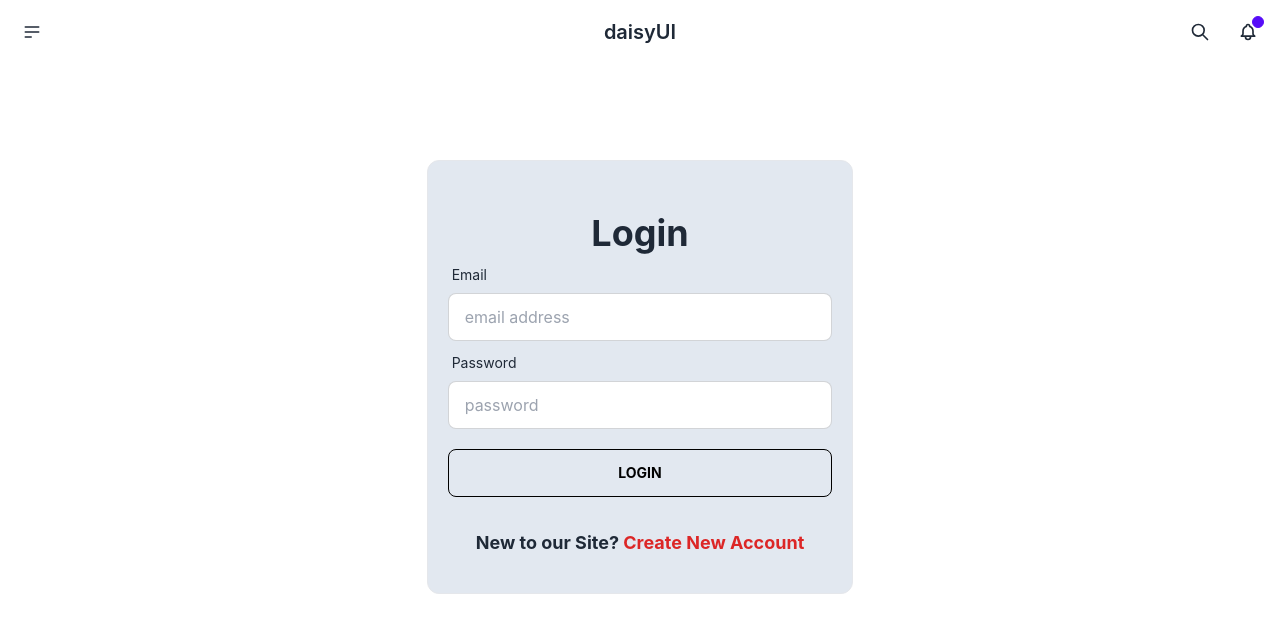
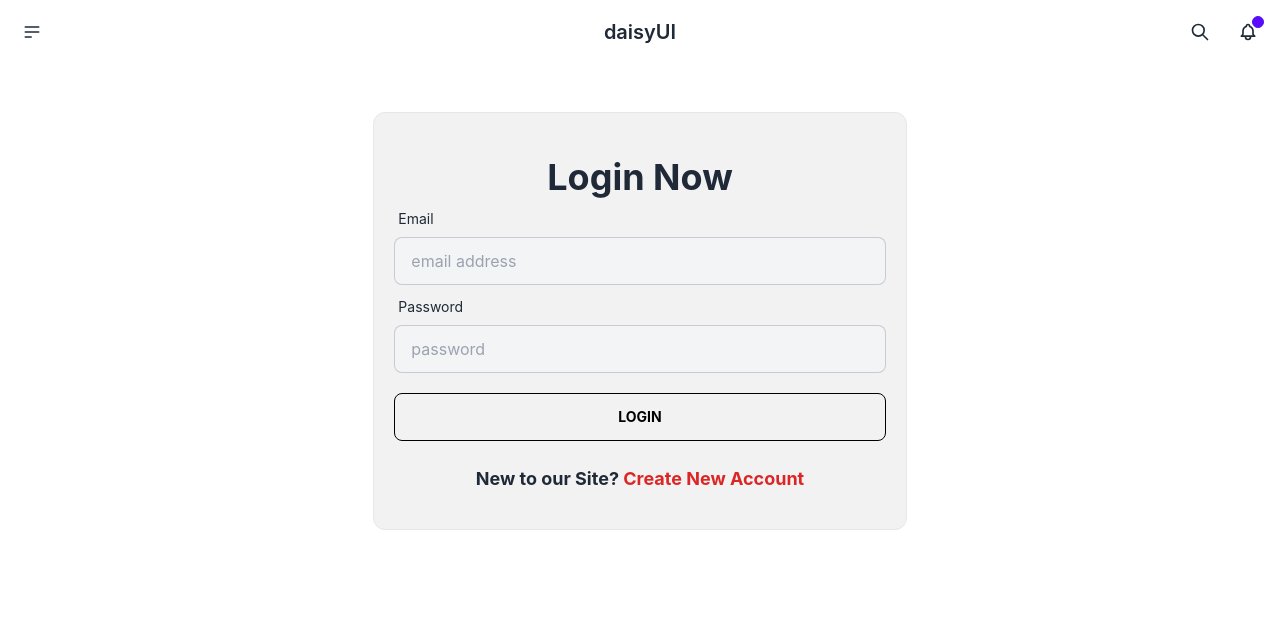
Before and after one commit to coder-sadhin/teachers-leave-application-client, a React (Create React App) app: page / in a window 1280 px wide. Shown: the top 632 px of the page. Built offline with nearby package versions, Linux system fonts and the light colour scheme; no server answers.

Commit message:
Update-infoForm

```diff
--- a/public/index.html
+++ b/public/index.html
@@ -10,34 +10,11 @@
       content="Web site created using create-react-app"
     />
     <link rel="apple-touch-icon" href="%PUBLIC_URL%/logo192.png" />
-    <!--
-      manifest.json provides metadata used when your web app is installed on a
-      user's mobile device or desktop. See https://developers.google.com/web/fundamentals/web-app-manifest/
-    -->
     <link rel="manifest" href="%PUBLIC_URL%/manifest.json" />
-    <!--
-      Notice the use of %PUBLIC_URL% in the tags above.
-      It will be replaced with the URL of the `public` folder during the build.
-      Only files inside the `public` folder can be referenced from the HTML.
-
-      Unlike "/favicon.ico" or "favicon.ico", "%PUBLIC_URL%/favicon.ico" will
-      work correctly both with client-side routing and a non-root public URL.
-      Learn how to configure a non-root public URL by running `npm run build`.
-    -->
-    <title>React App</title>
+    <title>Teachers Leave Application | WELCOM!</title>
   </head>
   <body>
     <noscript>You need to enable JavaScript to run this app.</noscript>
     <div id="root"></div>
-    <!--
-      This HTML file is a template.
-      If you open it directly in the browser, you will see an empty page.
-
-      You can add webfonts, meta tags, or analytics to this file.
-      The build step will place the bundled scripts into the <body> tag.
-
-      To begin the development, run `npm start` or `yarn start`.
-      To create a production bundle, use `npm run build` or `yarn build`.
-    -->
   </body>
 </html>
--- a/src/pages/InfoForm/InfoForm.jsx
+++ b/src/pages/InfoForm/InfoForm.jsx
@@ -19,7 +19,7 @@ const InfoForm = () => {
         const address = data.address;
 
 
-        const information = {
+        const details = {
             name,
             idNo,
             department,
@@ -43,17 +43,18 @@ const InfoForm = () => {
         //     }
         // }
 
-        console.log(information)
+        console.log(details)
     }
     return (
-        <div className='container mx-auto my-10'>
+        <div className='container mx-auto my-12'>
             <div className=" bg-base-200 py-14">
                 <div className="hero-content flex-col">
                     <div className='text-center font-semibold'>
-                        <h3 className='text-4xl font-semibold'>Rajshahi Polytechnic Institute, Rajshahi </h3>
+                        <h3 className='text-2xl md:text-3xl lg:text-4xl font-semibold'>Rajshahi Polytechnic Institute, Rajshahi </h3>
                     </div>
                     <form onSubmit={handleSubmit(handleSave)} className="card w-full">
-                        <h3 className='text-3xl font-semibold text-center mb-6'>Teachers & Servant Information</h3>
+                        <h3 className='text-xl md:text-2xl lg:text-3xl font-semibold text-center mb-6'>Teachers & Servant Information</h3>
+                    <div className="divider w-11/12 mx-auto"></div>
                         <div className="card-body grid grid-cols-1 md:grid-cols-2 gap-8">
                             <div className="form-control">
                                 <label className="label">
@@ -163,25 +164,25 @@ const InfoForm = () => {
                                         <label htmlFor='islam' className="label">
                                             Islam
                                         </label>
-                                        <input onClick={() => setReligion('islam')} id='islam' type="radio" name='sex' {...register("male")} className="bg-gray-100 border-none " />
+                                        <input onClick={() => setReligion('islam')} id='islam' type="radio" name='religion' {...register("male")} className="bg-gray-100 border-none " />
                                     </p>
                                     <p className='flex'>
                                         <label htmlFor='hindu' className="label">
                                             Hindu
                                         </label>
-                                        <input onClick={() => setReligion('hindu')} id='hindu' type="radio" name='sex' {...register("male")} className="bg-gray-100 border-none " />
+                                        <input onClick={() => setReligion('hindu')} id='hindu' type="radio" name='religion' {...register("male")} className="bg-gray-100 border-none " />
                                     </p>
                                     <p className='flex'>
                                         <label htmlFor='khristan' className="label">
                                             Khristan
                                         </label>
-                                        <input onClick={() => setReligion('khristan')} id='others' type="radio" name='sex' {...register("male")} className="bg-gray-100 border-none " />
+                                        <input onClick={() => setReligion('khristan')} id='others' type="radio" name='religion' {...register("male")} className="bg-gray-100 border-none " />
                                     </p>
                                     <p className='flex'>
                                         <label htmlFor='others' className="label">
                                             Others
                                         </label>
-                                        <input onClick={() => setReligion('others')} id='others' type="radio" name='sex' {...register("male")} className="bg-gray-100 border-none " />
+                                        <input onClick={() => setReligion('others')} id='others' type="radio" name='religion' {...register("male")} className="bg-gray-100 border-none " />
                                     </p>
                                 </div>
                             </div>
--- a/src/pages/LoginForm/LoginForm.jsx
+++ b/src/pages/LoginForm/LoginForm.jsx
@@ -22,23 +22,23 @@ const LoginForm = () => {
     };
     return (
         <section className='container mx-auto my-12'>
-            <div className='py-12 justify-center flex items-center'>
-                <div className='bg-slate-200 p-5 border rounded-xl w-9/12 md:w-1/2 lg:w-4/12 mx-auto'>
-                    <form onSubmit={handleSubmit(handleLogin)} className='grid grid-cols-1 py-8 gap-1'>
-                        <h1 className='text-4xl text-center font-bold'>Login</h1>
+            <div className='justify-center flex items-center'>
+                <div className='bg-base-200 p-5 border rounded-xl w-9/12 md:w-1/2 lg:w-5/12 mx-auto'>
+                    <form onSubmit={handleSubmit(handleLogin)} className='grid grid-cols-1 py-6 gap-1'>
+                        <h1 className='text-4xl text-center font-bold'>Login Now</h1>
                         <div className="form-control">
                             <p className='text-red-600'>{loginError}</p>
                             <label className="label">
                                 <span className="label-text">Email</span>
                             </label>
-                            <input type="email" {...register("email", { required: "Email Address is required" })} placeholder="email address" className="input input-bordered" />
+                            <input type="email" {...register("email", { required: "Email Address is required" })} placeholder="email address" className="bg-gray-100 input input-bordered" />
                             {errors.email && <p className='text-red-600' role="alert">{errors.email?.message}</p>}
                         </div>
                         <div className="form-control">
                             <label className="label">
                                 <span className="label-text">Password</span>
                             </label>
-                            <input type="password" {...register("password", { required: "Password is required" })} placeholder="password" className="input input-bordered" />
+                            <input type="password" {...register("password", { required: "Password is required" })} placeholder="password" className="bg-gray-100 input input-bordered" />
                             {errors.password && <p role="alert" className='text-red-600'>{errors.password?.message}</p>}
                         </div>
                         <input className='btn btn-outline text-black font-bold mt-4' type="submit" value="Login" />
--- a/src/pages/SingUpForm/SignUpForm.jsx
+++ b/src/pages/SingUpForm/SignUpForm.jsx
@@ -53,8 +53,8 @@ const SingUpForm = () => {
     };
     return (
         <section className='container mx-auto my-12'>
-            <div className='py-12 justify-center flex items-center'>
-                <div className='bg-slate-200 p-5 border rounded-xl w-9/12 md:w-1/2 lg:w-4/12 mx-auto'>
+            <div className='justify-center flex items-center'>
+                <div className='bg-base-200 p-5 border rounded-xl w-9/12 md:w-1/2 lg:w-5/12 mx-auto'>
                     <form onSubmit={handleSubmit(handleSignUP)} className='grid grid-cols-1 py-8 gap-1'>
                         <h1 className='text-4xl text-center font-bold'>Register Now</h1>
                         <div className="form-control">
@@ -62,7 +62,7 @@ const SingUpForm = () => {
                             <label className="label">
                                 <span className="label-text">Name</span>
                             </label>
-                            <input type="text" {...register("name", { required: "Name is required"})} placeholder="your name" className="bg-slate-100 input input-bordered" />
+                            <input type="text" {...register("name", { required: "Name is required"})} placeholder="your name" className="bg-gray-100 input input-bordered" />
                             {errors.name && <p className='text-red-600' role="alert">{errors.name?.message}</p>}
                             <label className="label">
                                 <span className="label-text">Picture</span>
@@ -72,17 +72,17 @@ const SingUpForm = () => {
                             <label className="label">
                                 <span className="label-text">Email</span>
                             </label>
-                            <input type="email" {...register("email", { required: "Email Address is required"})} placeholder="email address" className="bg-slate-100 input input-bordered" />
+                            <input type="email" {...register("email", { required: "Email Address is required"})} placeholder="email address" className="bg-gray-100 input input-bordered" />
                             {errors.email && <p className='text-red-600' role="alert">{errors.email?.message}</p>}
                         </div>
                         <div className="form-control">
                             <label className="label">
                                 <span className="label-text">Password</span>
                             </label>
-                            <input type="password" {...register("password", { required: "Password is required"})} placeholder="password" className="bg-slate-100 input input-bordered" />
+                            <input type="password" {...register("password", { required: "Password is required"})} placeholder="password" className="bg-gray-100 input input-bordered" />
                             {errors.password && <p role="alert" className='text-red-600'>{errors.password?.message}</p>}
                         </div>
-                        <input className='btn btn-outline text-black font-bold mt-4' type="submit" value="Sign Up" />
+                        <input className='btn btn-outline text-black font-bold mt-4' type="submit" value="Next" />
                     </form>
                     <p className='font-bold mb-4 text-lg text-center'>Already have an account? <Link to='/login' className='link link-hover text-red-600'>Login Now</Link></p>
                 </div>
```
